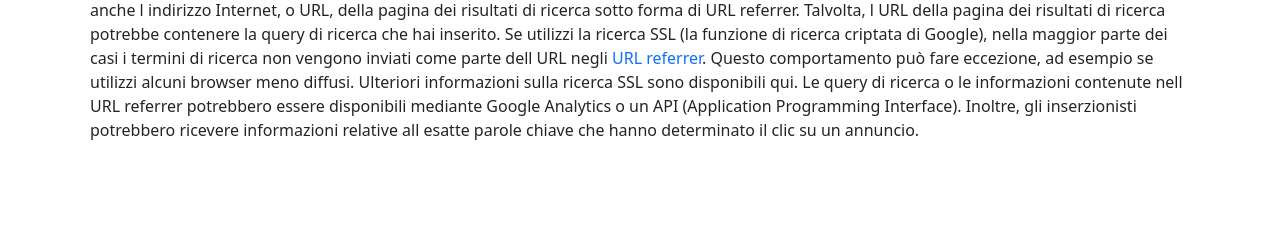
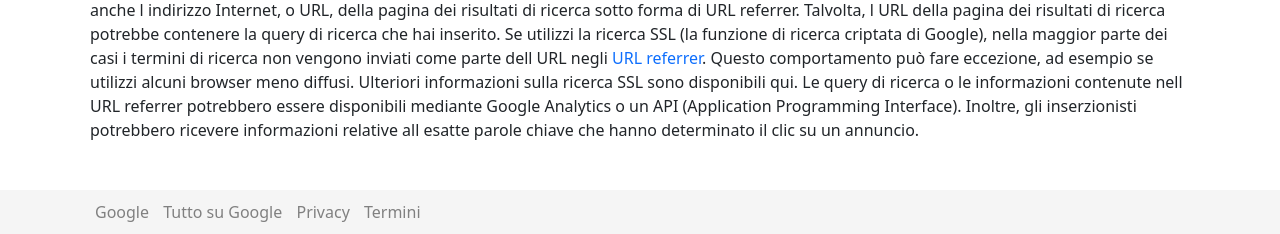
Before and after one commit to bittoMazza/php-google-faq, a PHP site: page / in a window 1280 px wide. Shown: the part 2551-2785 px from the top of the page. Before the commit the page ends 2691 px from the top, so only its background shows below. Run offline with PHP 8.4, Linux system fonts and the light colour scheme; some libraries are stand-ins or nearby versions.

Commit message:
add footer

```diff
--- a/index.php
+++ b/index.php
@@ -147,7 +147,26 @@
 
         </div>
     </main>
-
+    <footer>
+      <div class="ms_container">
+            <div class="d-flex justify-content-between align-items-center">
+                    <ul class="footer_links">
+                        <li>
+                            <a href="">Google</a>
+                        </li>
+                        <li>
+                            <a href="">Tutto su Google</a>
+                        </li>
+                        <li>
+                           <a href="">Privacy</a>
+                        </li>
+                        <li>
+                            <a href="">Termini</a>
+                        </li>
+                    </ul>
+            </div>
+      </div>
+    </footer>
 
 </body>
 </html>
--- a/styles/style.css
+++ b/styles/style.css
@@ -14,9 +14,21 @@ main{
     margin-top: 200px;
 }
 
-nav ul{
+footer{
+    background-color: #f5f5f5;
+}
+
+ul{
     padding:0;
     margin: 0;
+}
+footer ul li{
+    list-style: none;
+    display: inline-block;
+    padding: 10px 5px;
+}
+.footer_links a{
+    color: grey;
 }
 nav ul li{
     list-style: none;
```
